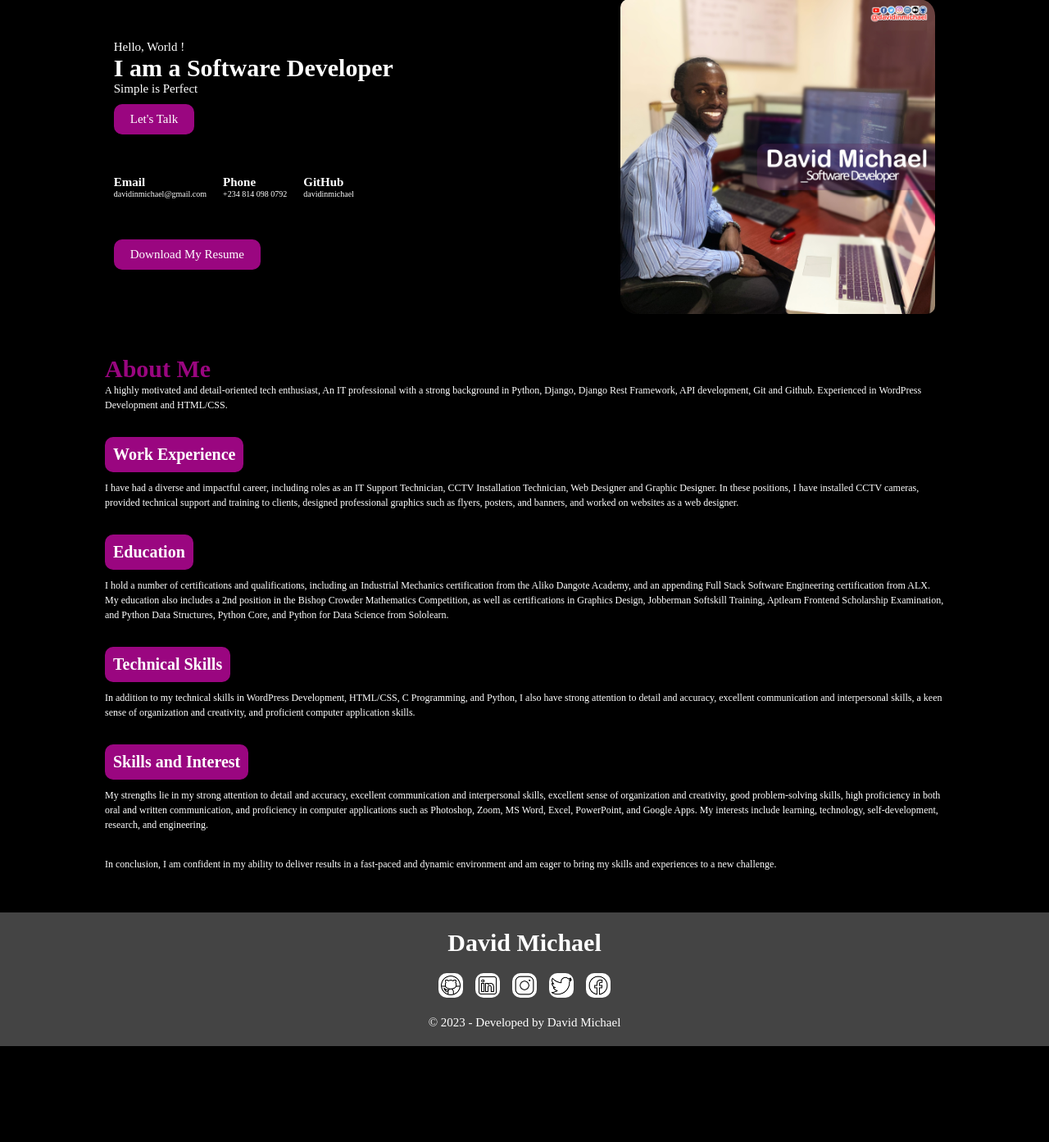
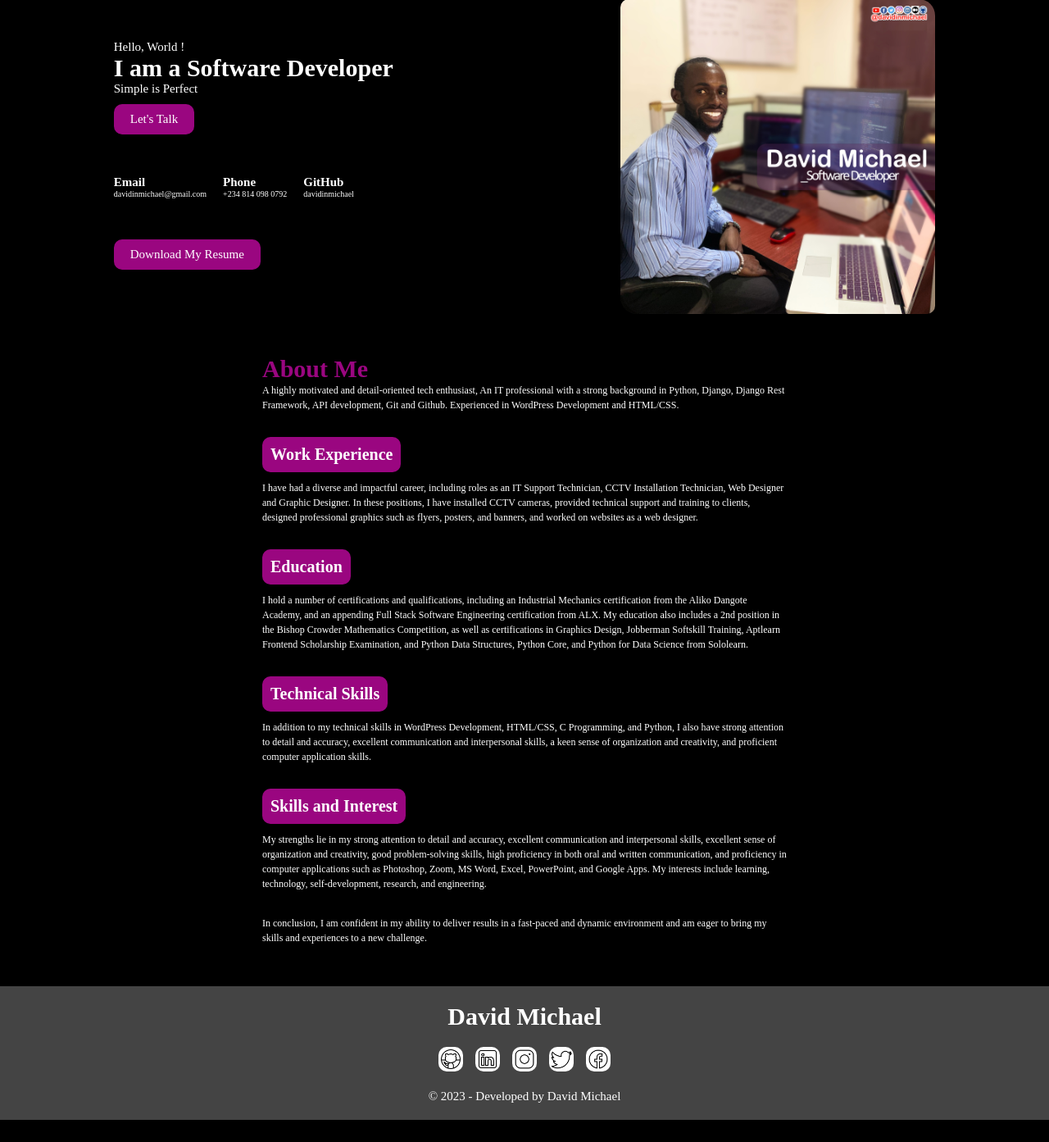
Before and after one commit to davidinmichael/davidinmichaelPortfolioWebsite, a Django app: page /about/ in a window 1280 px wide. Shown: the part 94-1487 px from the top of the page at 82% size. Before the commit the page ends 1370 px from the top, so only its background shows below. Run offline with Django 4.2, Linux system fonts and the light colour scheme.

Commit message:
Overflow on about fixed

```diff
--- a/static/css/styles.css
+++ b/static/css/styles.css
@@ -290,9 +290,20 @@ a {
     display: grid;
     grid-template-columns: 1fr;
     gap: 3rem;
-    width: 80%;
+    max-width: 50%;
     margin: 5rem auto 0;
 }
+
+@media screen and (max-width: 600px) {
+    .about-container {
+        max-width: 80%;
+    }
+
+}
+
+/* .about-me {
+    max-width: 50%;
+} */
 
 .about-me h1 {
     font-size: 3rem;
```
